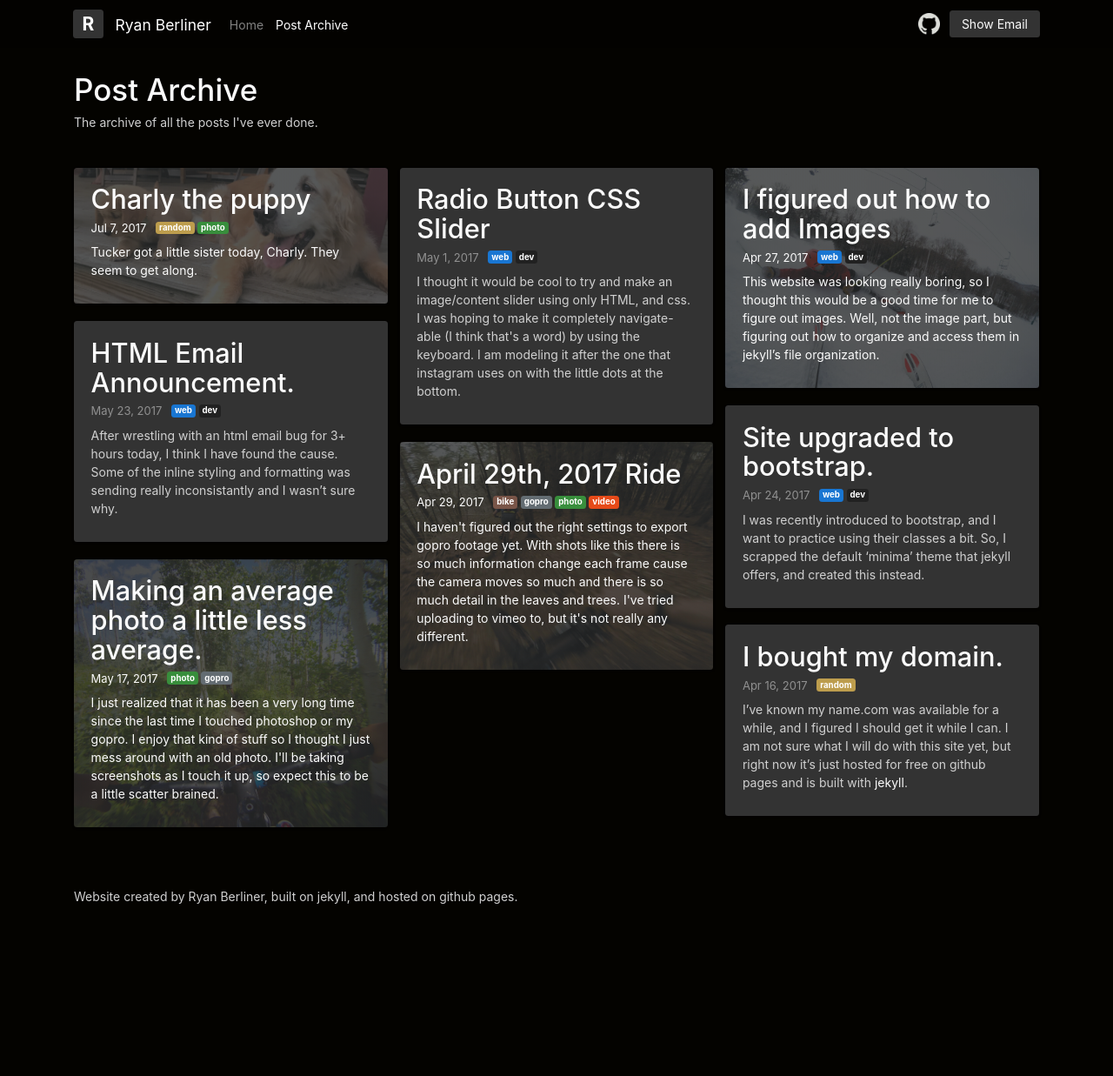
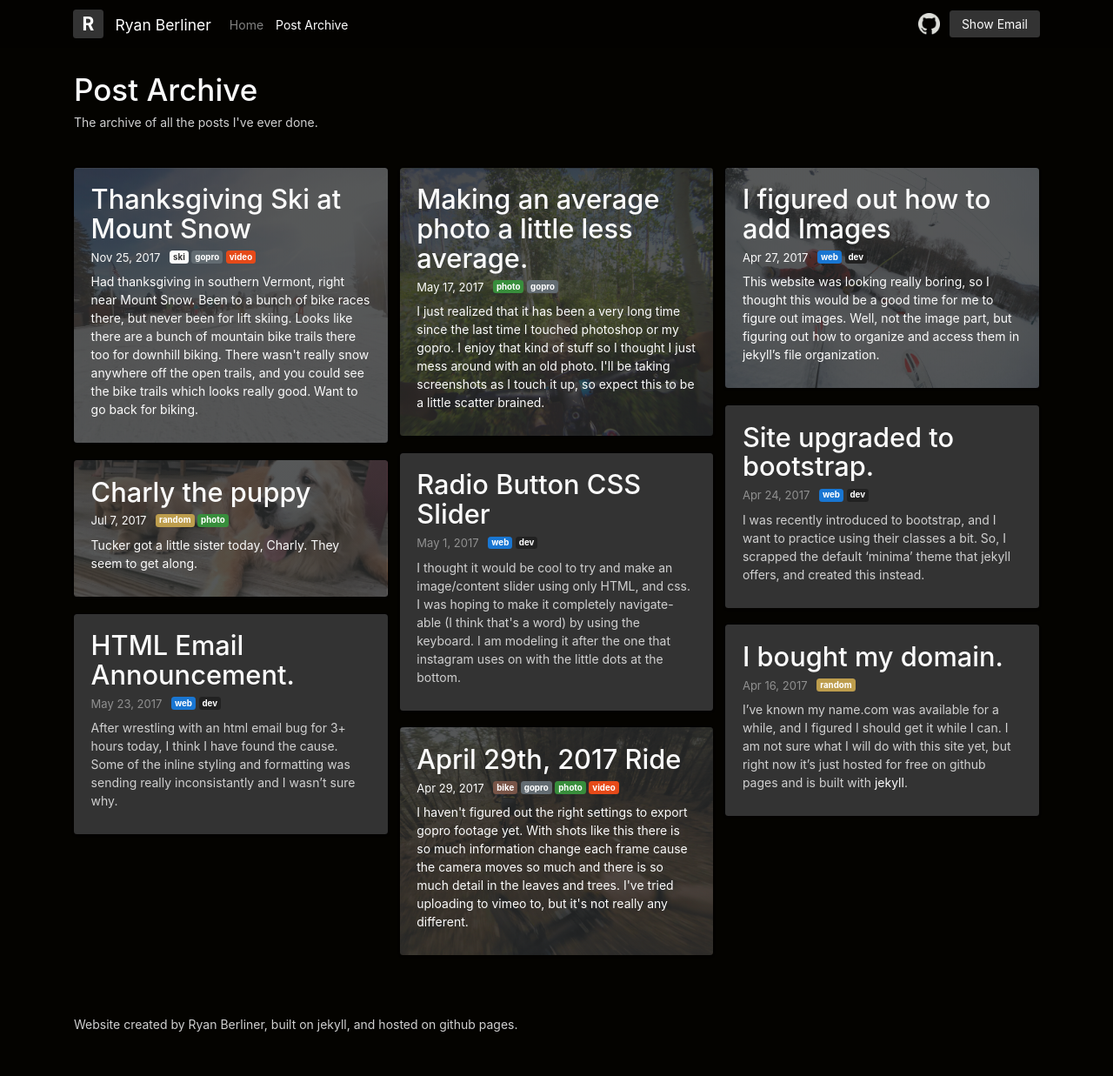
Before and after one commit to RyanBerliner/ryanberliner.github.io, a Jekyll site: the page built from archive.html, in a window 1280 px wide. Shown: the whole page at 87% size. Built offline with Jekyll 4.4.1, drawn with Linux system fonts in a browser that asks for light colours; nearby versions of some CDN libraries; before the commit the page ends 1090 px from its top, so only the background shows below that.

Commit message:
added mount snow post

```diff
--- /dev/null
+++ b/_posts/2017-11-25-mount-snow.html
@@ -0,0 +1,53 @@
+---
+layout: post
+title:  "Thanksgiving Ski at Mount Snow"
+date:   2017-11-25 10:15:00 -0500
+categories: ski gopro video
+permalink: /thanksgiving-mount-snow-ski
+featured-image: /img/2017-11/mount-snow_5.jpg
+sitemap:
+  lastmod: '2017-11-25'
+  changefreq: 'never'
+---
+
+<p>
+  Had thanksgiving in southern Vermont, right near Mount Snow. Been to a bunch of
+	bike races there, but never been for lift skiing. Looks like there are a bunch of
+	mountain bike trails there too for downhill biking. There wasn't really snow
+	anywhere off the open trails, and you could see the bike trails which looks really
+	good. Want to go back for biking.
+</p>
+
+<div class="row mb-3">
+  <div class="col-md-8 offset-md-2">
+    <div class="yt-container">
+			<iframe width="100%" height="auto" src="https://www.youtube.com/embed/CYYlI2A_MWY" frameborder="0" allowfullscreen></iframe>
+    </div>
+  </div>
+</div>
+<div class="row mb-3">
+	<div class="col-md-12">
+		<img src="/img/2017-11/mount-snow_5.jpg" alt="Screen grab of skiing video.">
+	</div>
+</div>
+<div class="row mb-3">
+	<div class="col-sm-6">
+		<img src="/img/2017-11/mount-snow_4.jpg" alt="Screen grab of skiing video.">
+	</div>
+	<div class="col-sm-6">
+		<img src="/img/2017-11/mount-snow_6.jpg" alt="Screen grab of skiing video.">
+	</div>
+</div>
+<div class="row mb-3">
+	<div class="col-sm-6">
+		<img src="/img/2017-11/mount-snow_1.jpg" alt="Screen grab of skiing video.">
+	</div>
+	<div class="col-sm-6">
+		<img src="/img/2017-11/mount-snow_3.jpg" alt="Screen grab of skiing video.">
+	</div>
+</div>
+<div class="row mb-3">
+	<div class="col-md-12">
+		<img src="/img/2017-11/mount-snow_2.jpg" alt="Screen grab of skiing video.">
+	</div>
+</div>
--- a/_scss/parts/_posts.scss
+++ b/_scss/parts/_posts.scss
@@ -94,6 +94,11 @@ span.random {
   }
 }
 
+span.ski {
+	background-color: $white;
+	color: $object_bg_black;
+}
+
 .post-content {
   font-size: 16px;
 }
--- a/index.html
+++ b/index.html
@@ -4,7 +4,7 @@ layout: home
 group: 'navigation'
 order: 1
 sitemap:
-  lastmod: '2017-11-13'
+  lastmod: '2017-11-25'
   changefreq: 'weekly'
 ---
 <div class="hero-image">
```
Also changed, not shown: img/2017-11/mount-snow_1.jpg (added), img/2017-11/mount-snow_2.jpg (added), img/2017-11/mount-snow_3.jpg (added), img/2017-11/mount-snow_4.jpg (added), img/2017-11/mount-snow_5.jpg (added), img/2017-11/mount-snow_6.jpg (added), 1 other file.
